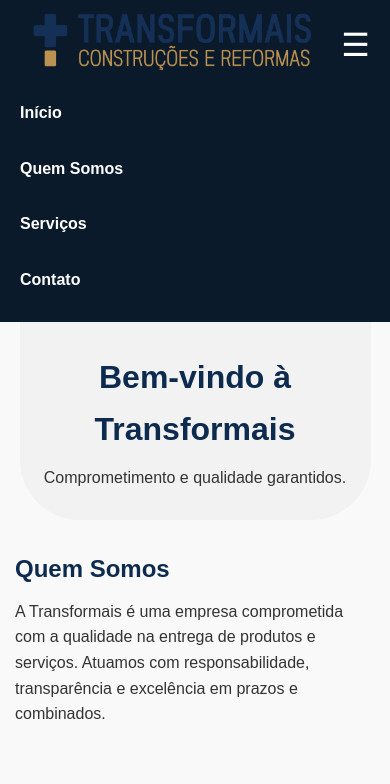
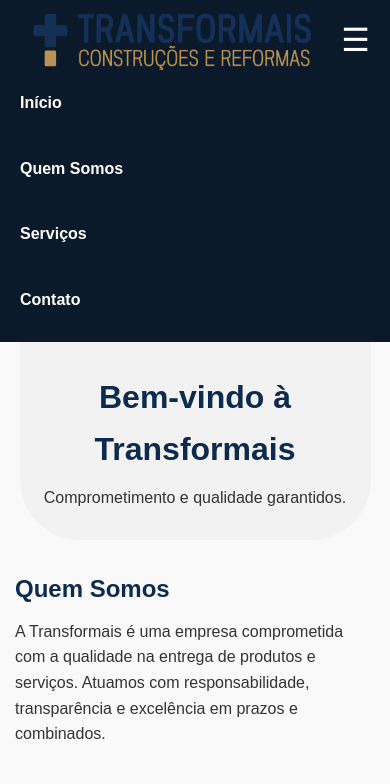
Before and after one commit to lclimaa/Transformais-Site, a plain HTML site: page index.html in a window 390 px wide. Both pictures are taken after a click on the button "Abrir menu". Shown: the top 784 px of the page. Drawn offline with Linux system fonts and the light colour scheme.

Commit message:
Add files via upload

```diff
--- a/style.css
+++ b/style.css
@@ -1,3 +1,4 @@
+
 /* Reset simples */
 * {
     margin: 0;
@@ -29,12 +30,9 @@
     height: auto;
     width: auto;
 }
-.logo {
-  max-width: 100%;
-  height: auto;
-}
 
-  nav ul {
+/* Menu padrão no desktop */
+.menu ul {
     list-style: none;
     display: flex;
     gap: 20px;
@@ -55,7 +53,6 @@
     padding: 40px 20px;
     max-width: 900px;
     margin: 0 auto;
-
 }
 
 section h2 {
@@ -102,21 +99,42 @@
     margin: 8px 0;
 }
 
-  /* Responsividade */
-  @media (max-width: 768px) {
-    nav ul {
-      flex-direction: column;
-      gap: 10px;
-      align-items: flex-start;
+/* Botão do menu (☰) escondido no desktop */
+.menu-toggle {
+    display: none;
+    background: none;
+    border: none;
+    font-size: 2rem;
+    color: white;
+    cursor: pointer;
 }
 
+/* Responsividade para telas menores */
+@media (max-width: 768px) {
     header {
-      flex-direction: column;
+        flex-direction: row;
+        justify-content: space-between;
         align-items: center;
     }
 
     .logo {
-      margin-bottom: 10px;
+        max-height: 60px;
+    }
+
+    .menu-toggle {
+        display: block;
+    }
+
+    .menu ul {
+        display: none;
+        flex-direction: column;
+        background-color: #0b1a2a;
+        width: 100%;
+        padding: 10px 0;
+    }
+
+    .menu ul.active {
+        display: flex;
     }
 
     section {
@@ -131,44 +149,3 @@
         font-size: 1rem;
     }
 }
-
-  .menu-toggle {
-    display: none;
-    background: none;
-    border: none;
-    font-size: 2rem;
-    color: white;
-    cursor: pointer;
-  }
-
-  @media (max-width: 768px) {
-    nav ul {
-      display: none;
-      flex-direction: column;
-      background-color: #0b1a2a;
-      width: 100%;
-      padding: 10px 0;
-    }
-
-    .menu ul.active {
-    display: flex;
-  }
-
-    nav ul.active {
-      display: flex;
-    }
-
-    .menu-toggle {
-      display: block;
-    }
-
-    header {
-      flex-direction: row;
-      justify-content: space-between;
-      align-items: center;
-    }
-
-    .logo {
-      max-height: 60px;
-    }
-  }
```
Lines whose indentation alone changed are shown as unchanged.
